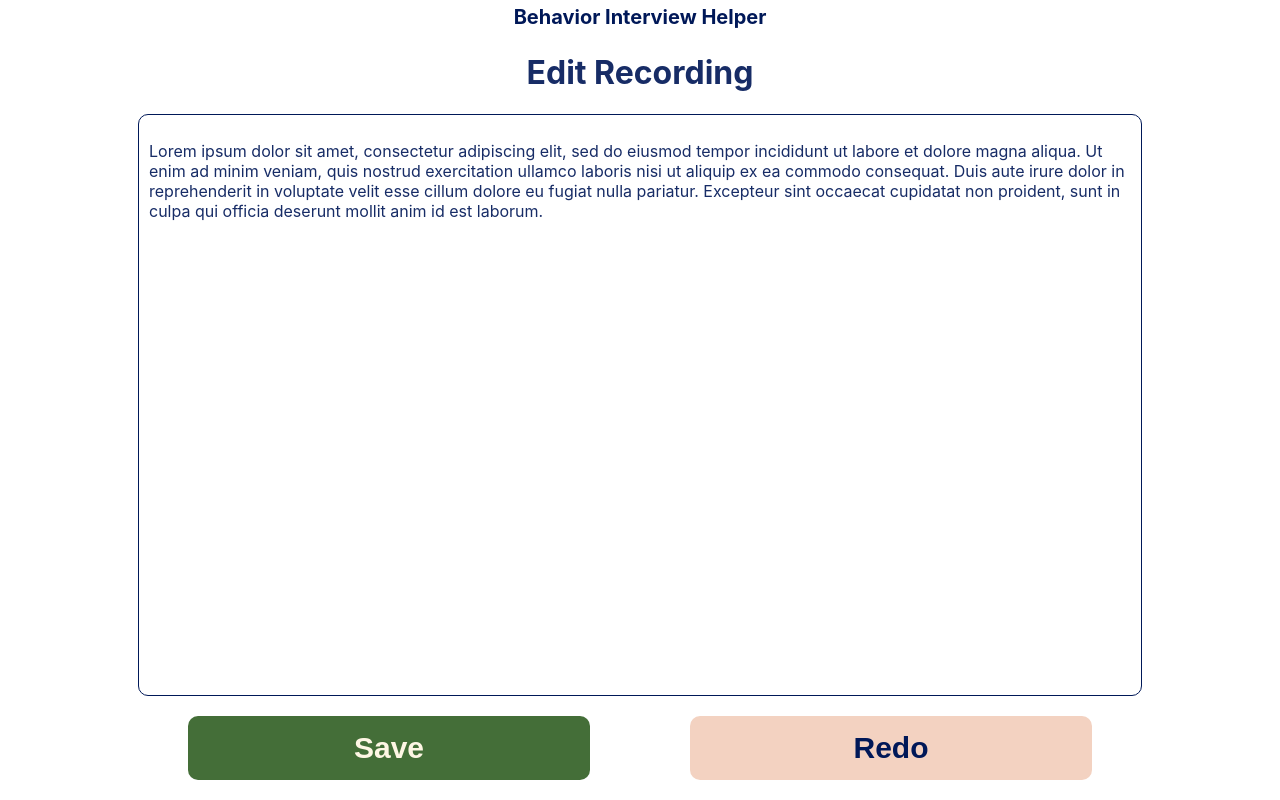
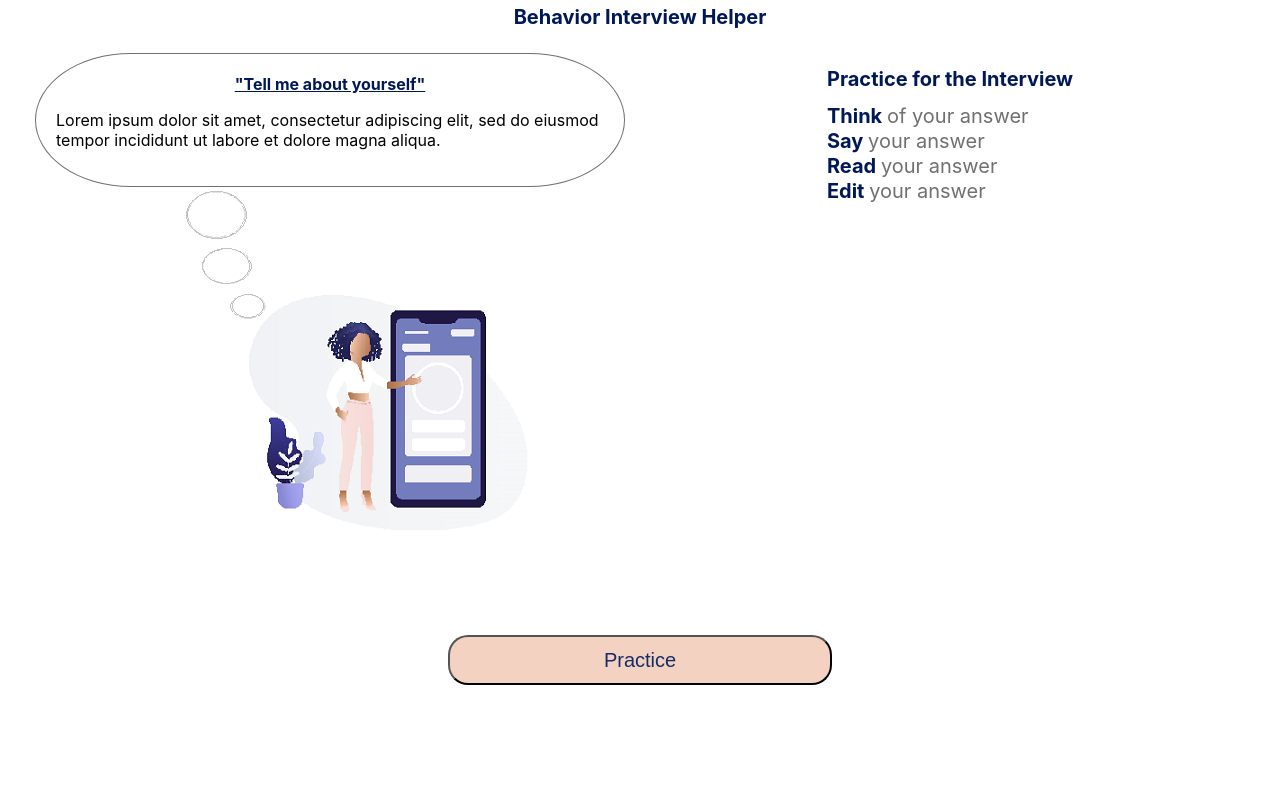
Before and after one commit to jcsmileyjr/behavior-interview-helper, a React (Create React App) app in the folder interview-helper/: page / in a window 1280 px wide. Built offline with nearby package versions, Linux system fonts and the light colour scheme.

Commit message:
Bug: Landing Page incorrect html element & admin page routing

```diff
--- a/interview-helper/src/App.js
+++ b/interview-helper/src/App.js
@@ -1,16 +1,22 @@
-import './App.css';
-import LandingPage from './pages/landingPage/LandingPage';
-import AdmingPage from './pages/adminPage/AdminPage';
-import RecordingPage from './pages/recordingPage/RecordingPage';
-import EditPage from './pages/editPage/EditPage';
+import React, { useState } from "react";
+import "./App.css";
+import LandingPage from "./pages/landingPage/LandingPage";
+import AdminPage from "./pages/adminPage/AdminPage";
+import RecordingPage from "./pages/recordingPage/RecordingPage";
+import EditPage from "./pages/editPage/EditPage";
 
 function App() {
+  const [currentPage, setCurrentPage] = useState("LandingPage");
+
+  const changePage = (page) => {
+    setCurrentPage(page);
+  };
   return (
     <div className="App">
-      {/* <AdmingPage /> */}
-      {/* <LandingPage /> */}
-      {/* <RecordingPage /> */}
-      <EditPage />
+      {currentPage === "LandingPage" && <LandingPage next={() => changePage("AdminPage")} />}
+      {currentPage === "AdminPage" && <AdminPage />}
+      {currentPage === "RecordingPage" && <RecordingPage />}
+      {currentPage === "EditPage" && <EditPage />}
     </div>
   );
 }
--- a/interview-helper/src/pages/landingPage/LandingPage.js
+++ b/interview-helper/src/pages/landingPage/LandingPage.js
@@ -3,7 +3,7 @@ import smallSpeaker from "../../images/speaking-1-80p.png";
 import largeSpeaker from "../../images/speaking-2-90p.png";
 import smallerSpeaker from "../../images/speaking-4-80p.png";
 
-const LandingPage = () => {
+const LandingPage = ({next}) => {
   return (
     <div className="landingPage--container">
       <header>
@@ -20,9 +20,9 @@ const LandingPage = () => {
             </div>
 
             <picture className="contentImage__container--placement">
-              <source media="(min-width:500px)" srcset={largeSpeaker} />
-              <source media="(min-width:366px)" srcset={smallSpeaker} />
-              <source media="(max-width:365px)" srcset={smallerSpeaker} />
+              <source media="(min-width:500px)" srcSet={largeSpeaker} />
+              <source media="(min-width:366px)" srcSet={smallSpeaker} />
+              <source media="(max-width:365px)" srcSet={smallerSpeaker} />
               <img className="landingPage__img--style" src={smallSpeaker} alt="" />
             </picture>
           </div>
@@ -37,7 +37,7 @@ const LandingPage = () => {
           </div>
         </div>
         <div className="landingPage__contentCTA--container">
-          <button type="button" className="contentCTA__button--style">Practice</button>
+          <button onClick={() => next()} type="button" className="contentCTA__button--style">Practice</button>
         </div>
       </main>
     </div>
```
